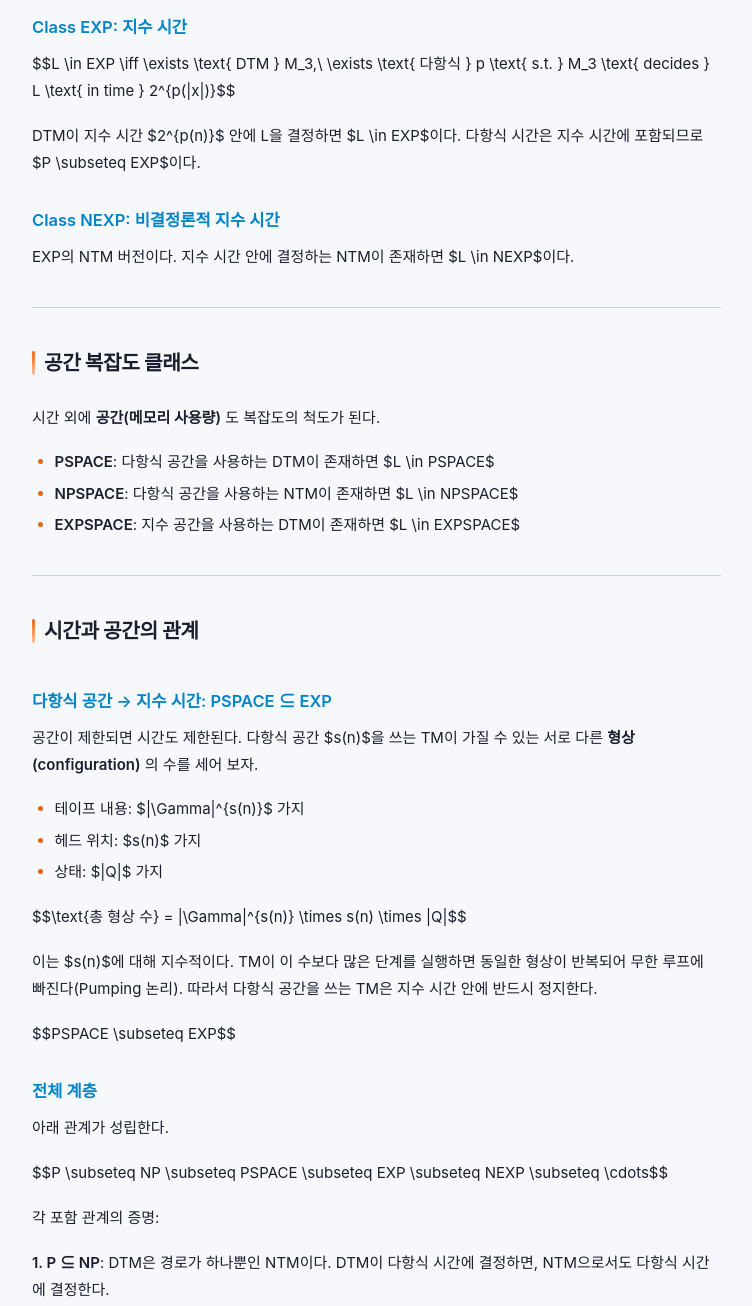
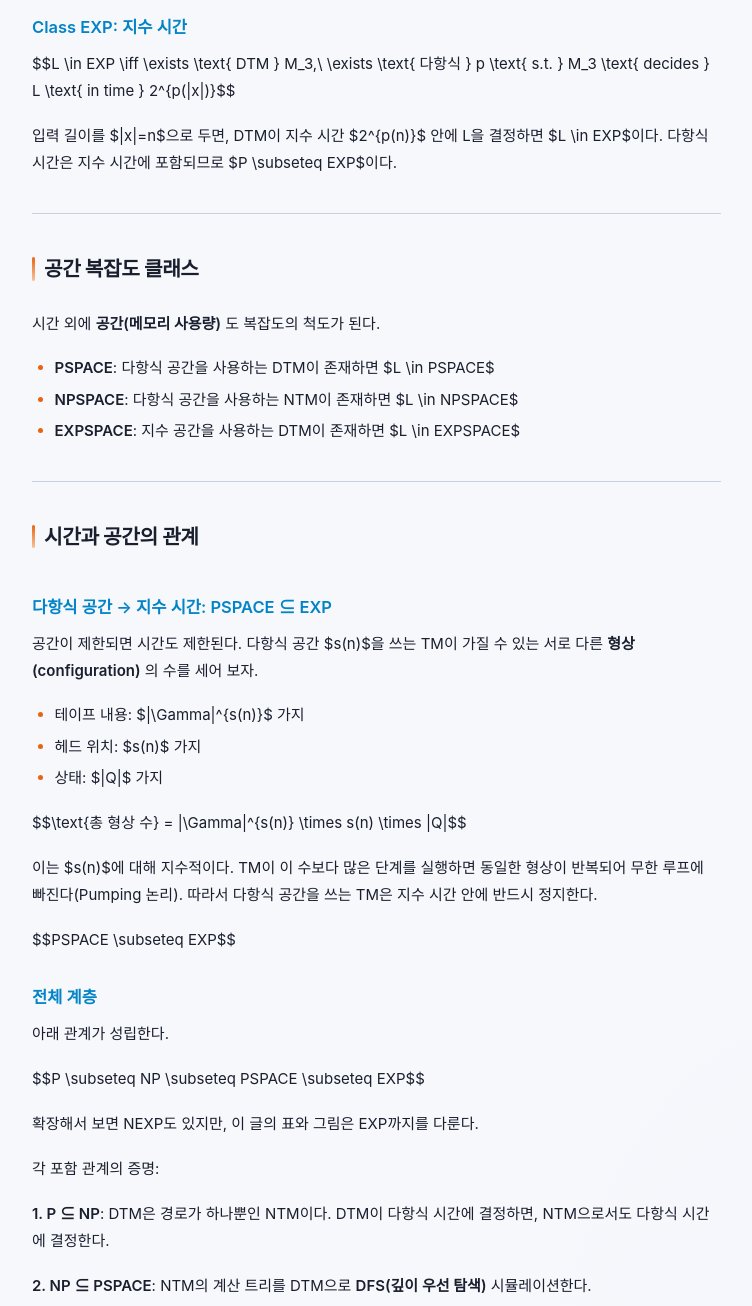
Before and after one commit to XsQuare01/XsQuare01.github.io, an Astro site: page /blog/alice-bob.md in a window 1280 px wide. Shown: the part 2880-4186 px from the top of the page, without its empty margins (237-989 px from the left). Built offline with nearby package versions, Linux system fonts and the light colour scheme; Astro itself is replaced by a stand-in of ours; some packages are replaced by stand-ins of ours.

Commit message:
fix(posts): alice-bob 계층 표기 정리
Ultraworked with [Sisyphus](https://github.com/code-yeongyu/oh-my-openagent)

Co-authored-by: Sisyphus <clio-agent@sisyphuslabs.ai>

```diff
--- a/src/content/posts/alice-bob.md
+++ b/src/content/posts/alice-bob.md
@@ -87,11 +87,7 @@ NTM이 다항식 시간 안에 L을 결정하면 $L \in NP$이다. 여기서 다
 
 $$L \in EXP \iff \exists \text{ DTM } M_3,\ \exists \text{ 다항식 } p \text{ s.t. } M_3 \text{ decides } L \text{ in time } 2^{p(|x|)}$$
 
-DTM이 지수 시간 $2^{p(n)}$ 안에 L을 결정하면 $L \in EXP$이다. 다항식 시간은 지수 시간에 포함되므로 $P \subseteq EXP$이다.
-
-### Class NEXP: 비결정론적 지수 시간
-
-EXP의 NTM 버전이다. 지수 시간 안에 결정하는 NTM이 존재하면 $L \in NEXP$이다.
+입력 길이를 $|x|=n$으로 두면, DTM이 지수 시간 $2^{p(n)}$ 안에 L을 결정하면 $L \in EXP$이다. 다항식 시간은 지수 시간에 포함되므로 $P \subseteq EXP$이다.
 
 ---
 
@@ -125,7 +121,9 @@ $$PSPACE \subseteq EXP$$
 
 아래 관계가 성립한다.
 
-$$P \subseteq NP \subseteq PSPACE \subseteq EXP \subseteq NEXP \subseteq \cdots$$
+$$P \subseteq NP \subseteq PSPACE \subseteq EXP$$
+
+확장해서 보면 NEXP도 있지만, 이 글의 표와 그림은 EXP까지를 다룬다.
 
 각 포함 관계의 증명:
 
```
